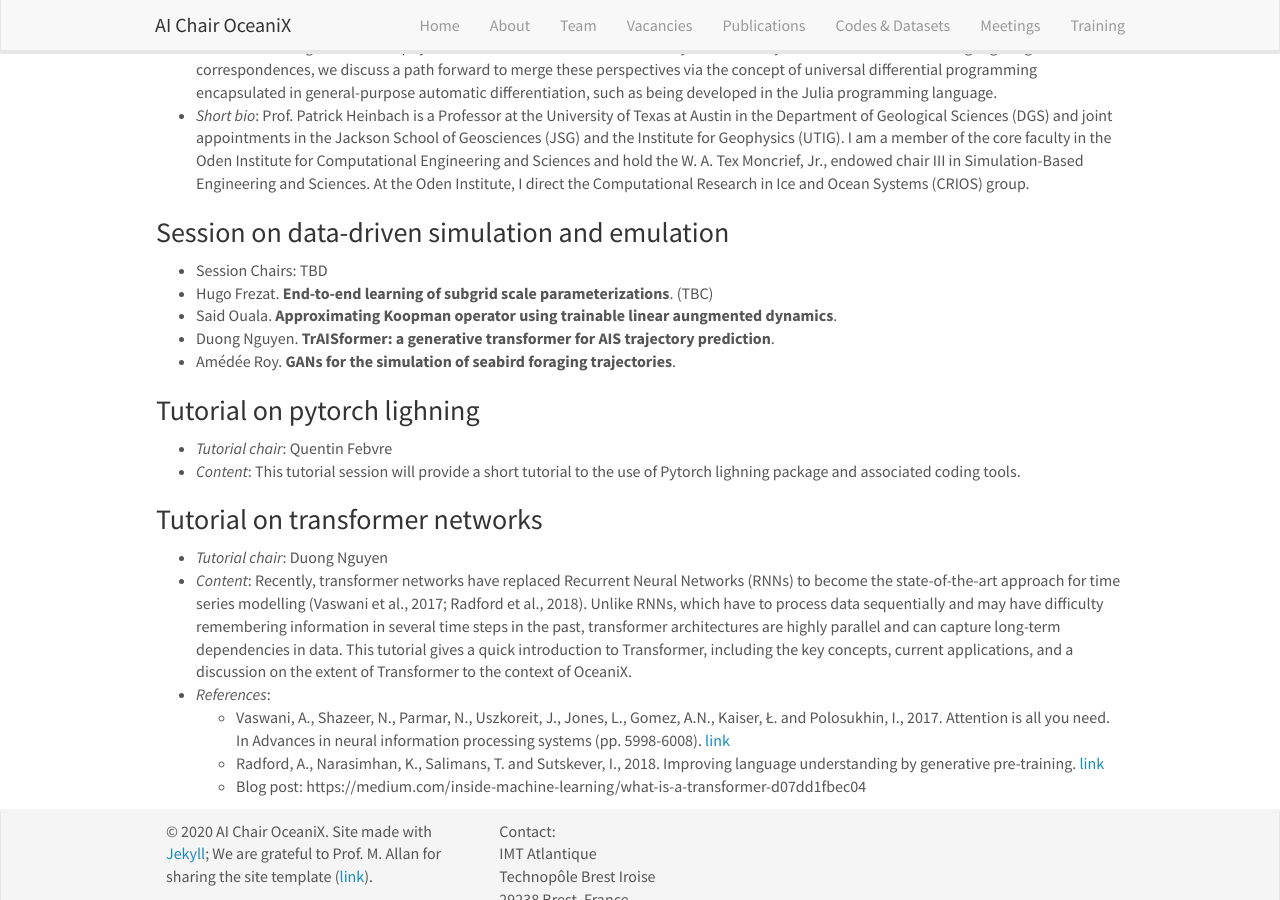
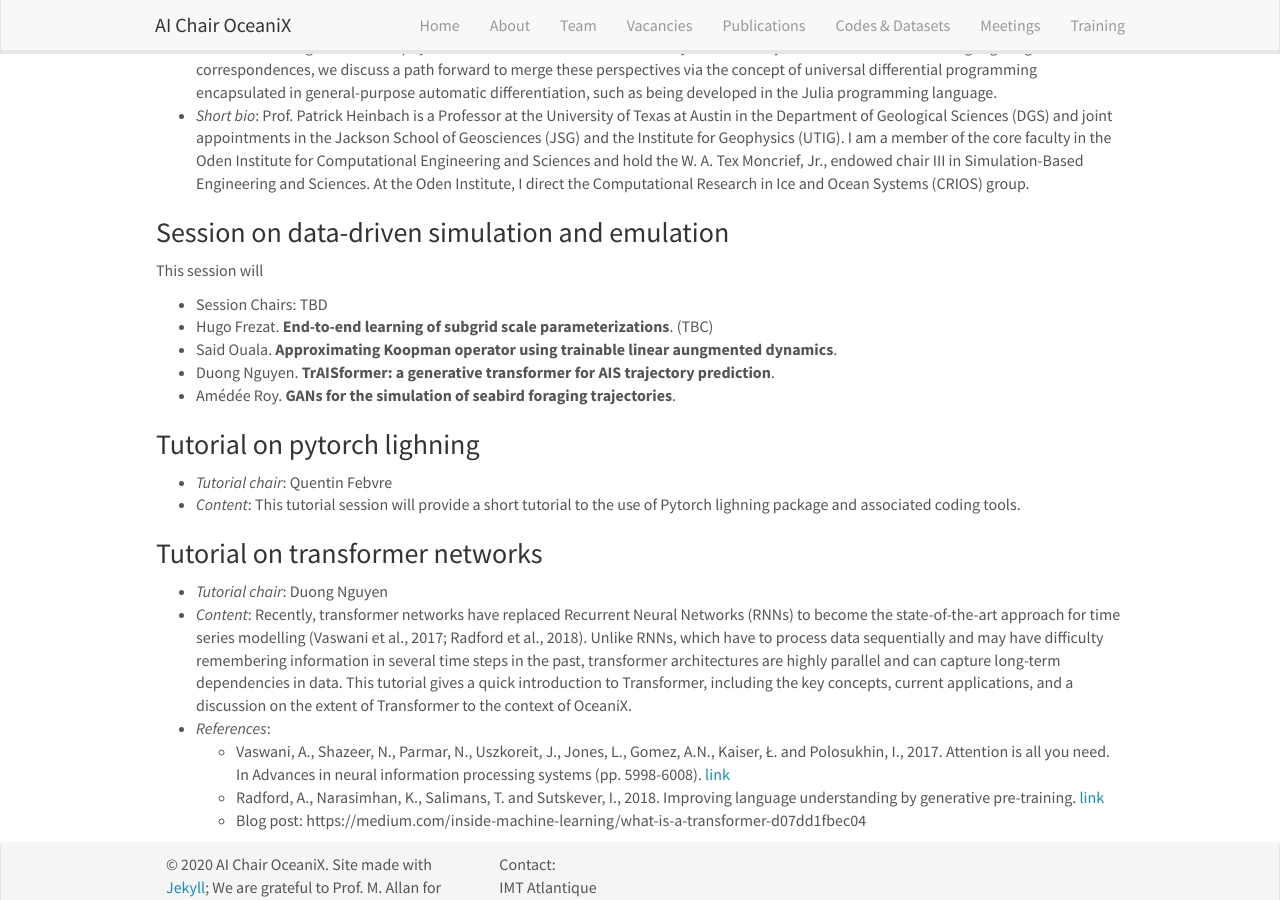
Before and after one commit to CIA-Oceanix/CIA-Oceanix.github.io, a Jekyll site: the page built from _pages/assembly.md, in a window 1280 px wide and 900 px high, scrolled down 1545 px. Built offline with Jekyll 4.4.1, drawn with Linux system fonts in a browser that asks for light colours; nearby versions of some CDN libraries.

Commit message:
Update assembly.md

```diff
--- a/_pages/assembly.md
+++ b/_pages/assembly.md
@@ -46,6 +46,7 @@ It will also be possible to joint us online through a zoom link which will be po
 - *Short bio*: Prof. Patrick Heinbach is a Professor at the University of Texas at Austin in the Department of Geological Sciences (DGS) and joint appointments in the Jackson School of Geosciences (JSG) and the Institute for Geophysics (UTIG). I am a member of the core faculty in the Oden Institute for Computational Engineering and Sciences and hold the W. A. Tex Moncrief, Jr., endowed chair III in Simulation-Based Engineering and Sciences. At the Oden Institute, I direct the Computational Research in Ice and Ocean Systems (CRIOS) group.
 
 ### Session on data-driven simulation and emulation
+This session will
 - Session Chairs: TBD
 - Hugo Frezat. **End-to-end learning of subgrid scale parameterizations**. (TBC)
 - Said Ouala. **Approximating Koopman operator using trainable linear aungmented dynamics**.
```
